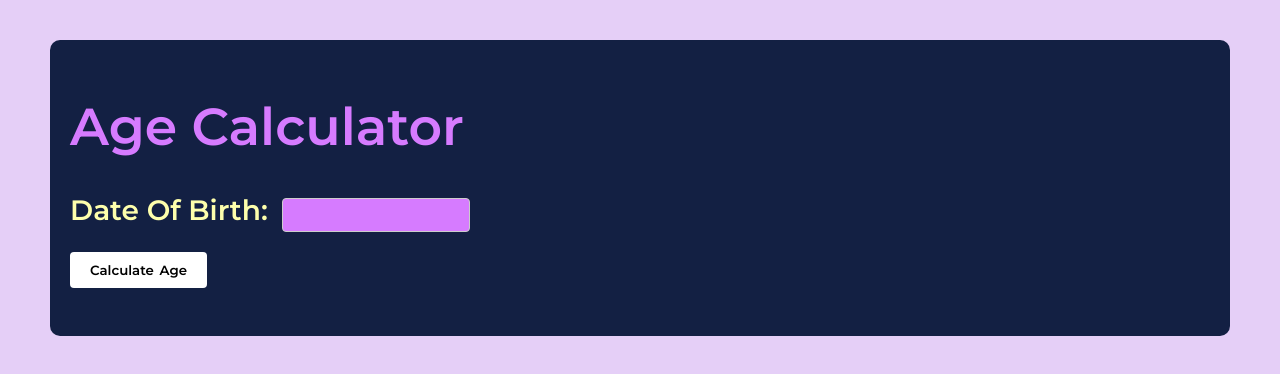
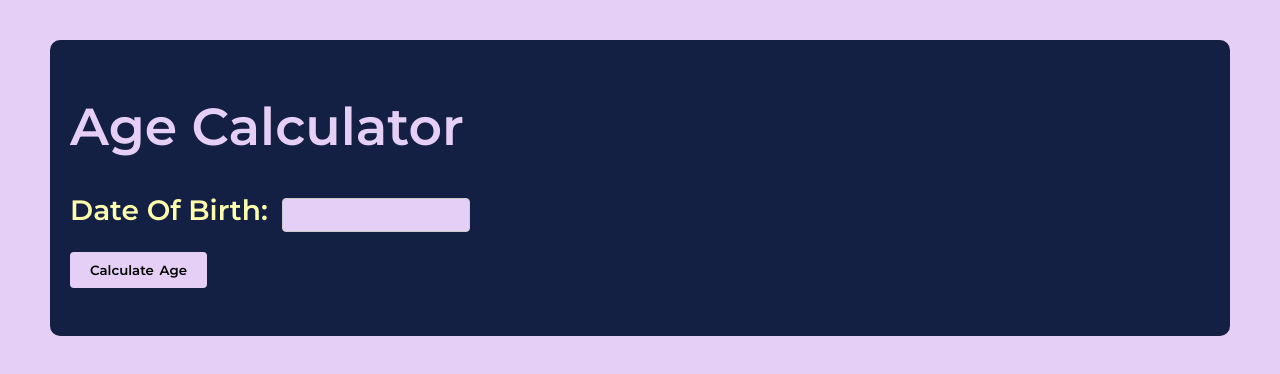
Before and after one commit to KavyaDatchayani/Age-Calculator, a website: page index.html in a window 1280 px wide. Drawn offline with nearby package versions, Linux system fonts and the light colour scheme; a web font is replaced by a local one.

Commit message:
third commit

```diff
--- a/public/css/style.css
+++ b/public/css/style.css
@@ -21,28 +21,28 @@ p {
 h1 {
   font-weight: 600;
   font-size: 52px;
-  color: #d67bff;
+  color: #e5cff7;
 }
 
 label {
   font-size: 28px;
   color: #feffac;
+  margin-right: 10px;
 }
 input[type="text"] {
   font-family: "Montserrat", sans-serif;
-  margin-left: 10px;
   padding: 8px;
   border: 1px solid #ccc;
   border-radius: 4px;
   box-sizing: border-box;
-  background-color: #d67bff;
+  background-color: #e5cff7;
 }
 
 button {
   font-family: "Montserrat", sans-serif;
   padding: 10px 20px;
   margin-top: 20px;
-  background-color: #fff;
+  background-color: #e5cff7;
   color: black;
   word-spacing: 2px;
   border: none;
@@ -75,5 +75,6 @@ p {
   }
   input[type="text"] {
     margin-top: 10px;
+    padding: 8px;
   }
 }
```
